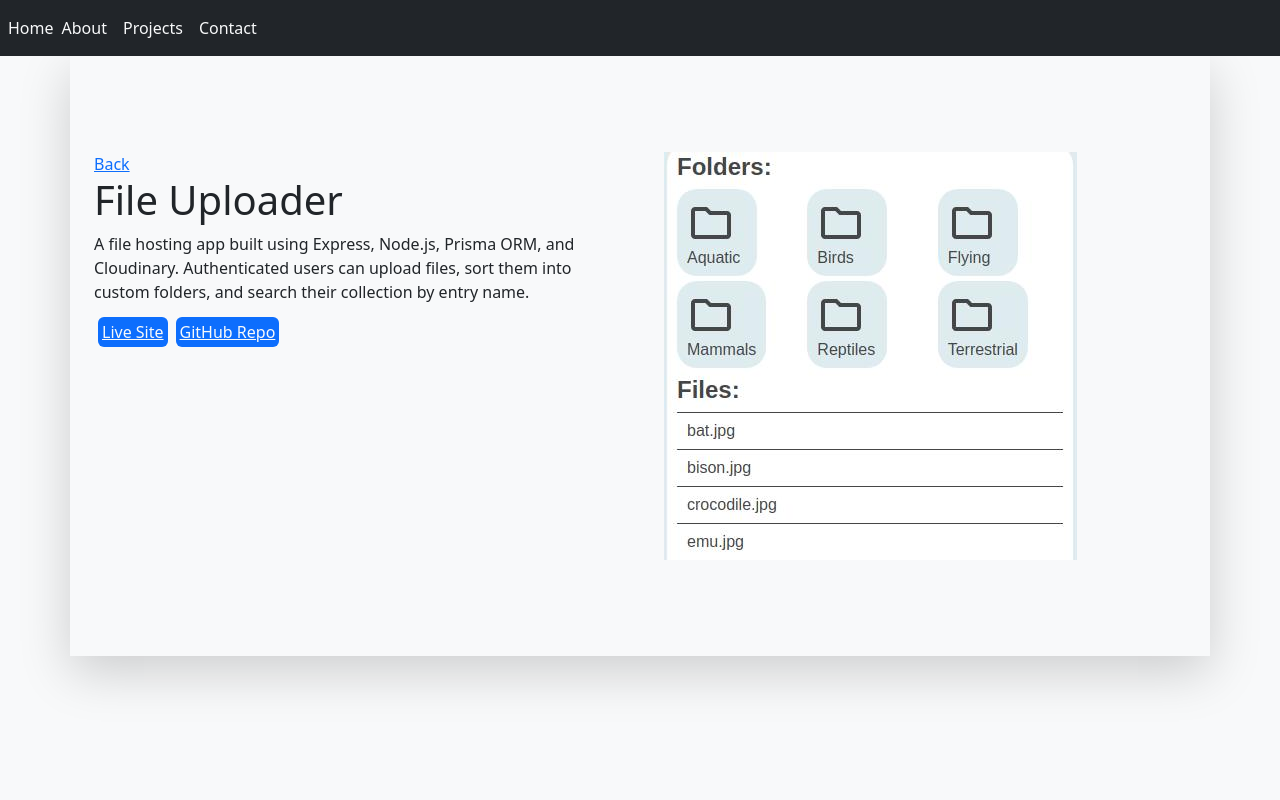
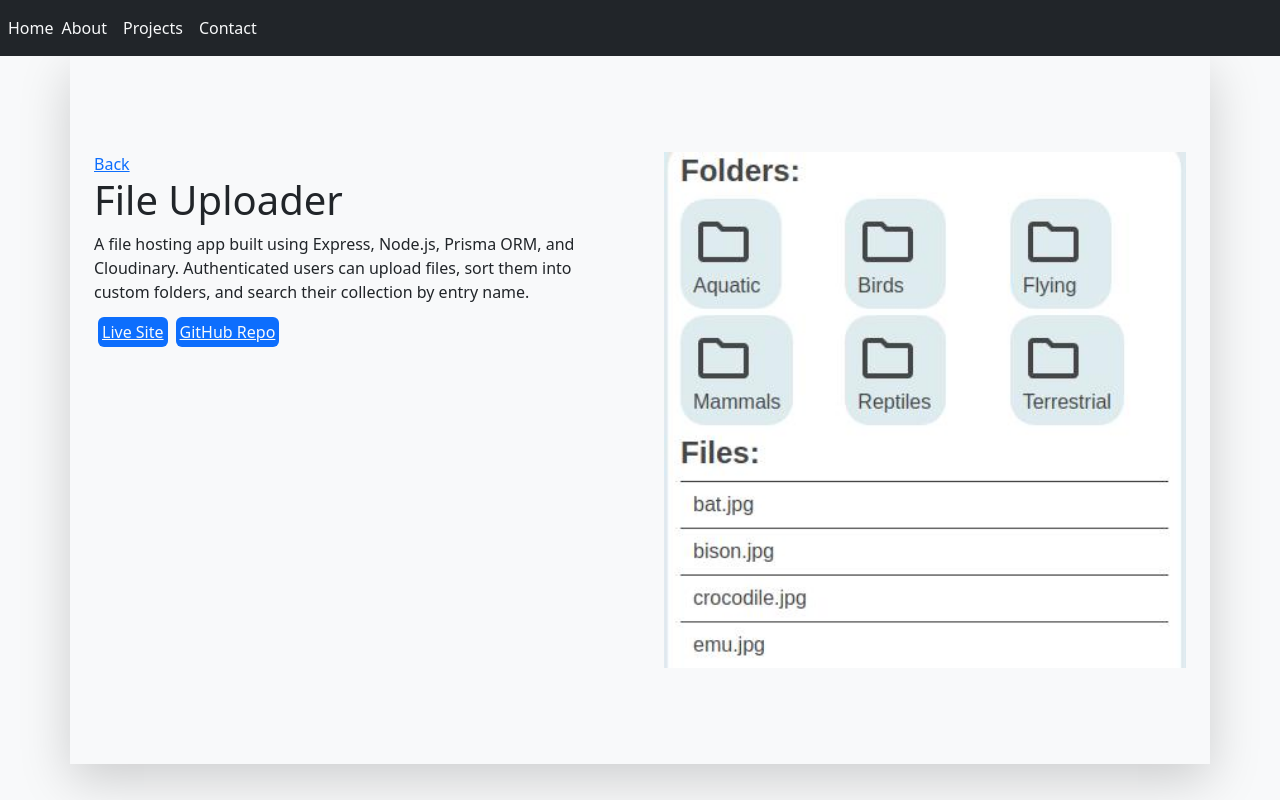
Before and after one commit to JakeBrowning90/personal-portfolio-2, a React (Vite) app: page /projects/1 in a window 1280 px wide. Built offline with nearby package versions, Linux system fonts and the light colour scheme.

Commit message:
Add height and width to project detail image

```diff
--- a/src/components/ProjectDetail.jsx
+++ b/src/components/ProjectDetail.jsx
@@ -42,7 +42,13 @@ function ProjectDetail(
           </a>
         </div>
         <div className="col-10 col-sm-8 col-lg-6">
-          <img src={targetProject.thumbnail} alt="" className="mx-lg-auto img-fluid"/>
+          <img
+            src={targetProject.thumbnail}
+            alt=""
+            className="mx-lg-auto img-fluid"
+            width="700"
+            height="500"
+          />
         </div>
       </div>
     </div>
```
